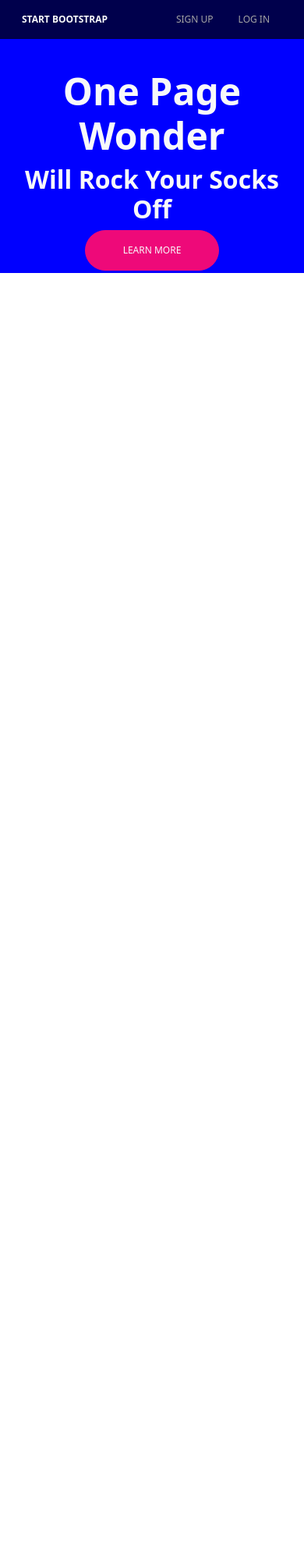
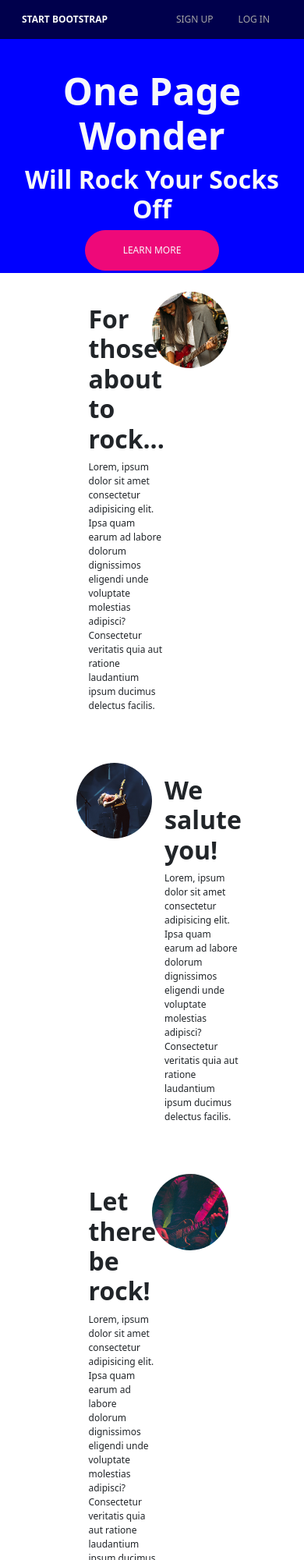
Before and after one commit to Jstaveau/start_bootstrap, a website: page index.html in a window 390 px wide. Shown: the top 2000 px of the page at 78% size. Before the commit the page ends 844 px from the top, so only its background shows below. Drawn offline with nearby package versions, Linux system fonts and the light colour scheme.

Commit message:
section 2 finish without responsiv

```diff
--- a/index.html
+++ b/index.html
@@ -27,7 +27,7 @@
         </nav>
     </header>
     <main>
-        <!-- section fond bleu  -->
+<!-- section fond bleu  -->
         <section class="first_section bg-info d-flex justify-content-center align-items-center">
             <div class="h-75 text-light d-flex flex-column justify-content-evenly align-items-center">
                 <div class="text-center">
@@ -41,7 +41,54 @@
                 </button>
             </div>
         </section>
-        <section></section>
+<!-- section deux avec cards  -->
+        <section class="d-flex flex-column my-4 align-items-center">
+    <!-- card une  -->
+            <div class="card mb-5 border-0 w-50">
+                <div class="row g-0 d-flex justify-content-between">
+                    <div class="col-md-4 w-50 order-1">
+                        <img src="./public/img/01.jpg" class="img-fluid rounded-circle" alt="...">
+                    </div>
+                    <div class="col-md-8 d-flex align-items-center w-50">
+                        <div class="card-body">
+                            <h5 class="card-title fa-2x fw-bold">For those about to rock...</h5>
+                            <p class="card-text fs-7">Lorem, ipsum dolor sit amet consectetur adipisicing elit. Ipsa quam earum ad labore dolorum dignissimos eligendi unde voluptate molestias adipisci? Consectetur veritatis quia aut ratione laudantium ipsum ducimus delectus facilis.
+                            </p>
+                        </div>
+                    </div>
+                </div>
+            </div>
+    <!-- card deux  -->
+            <div class="card border-0 w-50 mb-5">
+                <div class="row g-0 d-flex justify-content-between">
+                    <div class="col-md-4 w-50">
+                        <img src="./public/img/02.jpg" class="img-fluid rounded-circle" alt="...">
+                    </div>
+                    <div class="col-md-8 d-flex align-items-center w-50">
+                        <div class="card-body">
+                            <h5 class="card-title fa-2x fw-bold">We salute you!</h5>
+                            <p class="card-text fs-7">Lorem, ipsum dolor sit amet consectetur adipisicing elit. Ipsa quam earum ad labore dolorum dignissimos eligendi unde voluptate molestias adipisci? Consectetur veritatis quia aut ratione laudantium ipsum ducimus delectus facilis.
+                            </p>
+                        </div>
+                    </div>
+                </div>
+            </div>
+    <!-- card trois  -->
+            <div class="card border-0 w-50 mb-5">
+                <div class="row g-0 d-flex justify-content-between">
+                    <div class="col-md-4 w-50 order-1">
+                        <img src="./public/img/03.jpg" class="img-fluid rounded-circle" alt="...">
+                    </div>
+                    <div class="col-md-8 d-flex align-items-center w-50">
+                        <div class="card-body">
+                            <h5 class="card-title fa-2x fw-bold">Let there be rock!</h5>
+                            <p class="card-text fs-7">Lorem, ipsum dolor sit amet consectetur adipisicing elit. Ipsa quam earum ad labore dolorum dignissimos eligendi unde voluptate molestias adipisci? Consectetur veritatis quia aut ratione laudantium ipsum ducimus delectus facilis.
+                            </p>
+                        </div>
+                    </div>
+                </div>
+            </div>
+        </section>
     </main>
 
     <script src="./node_modules/bootstrap/dist/js/bootstrap.js"></script>
```
